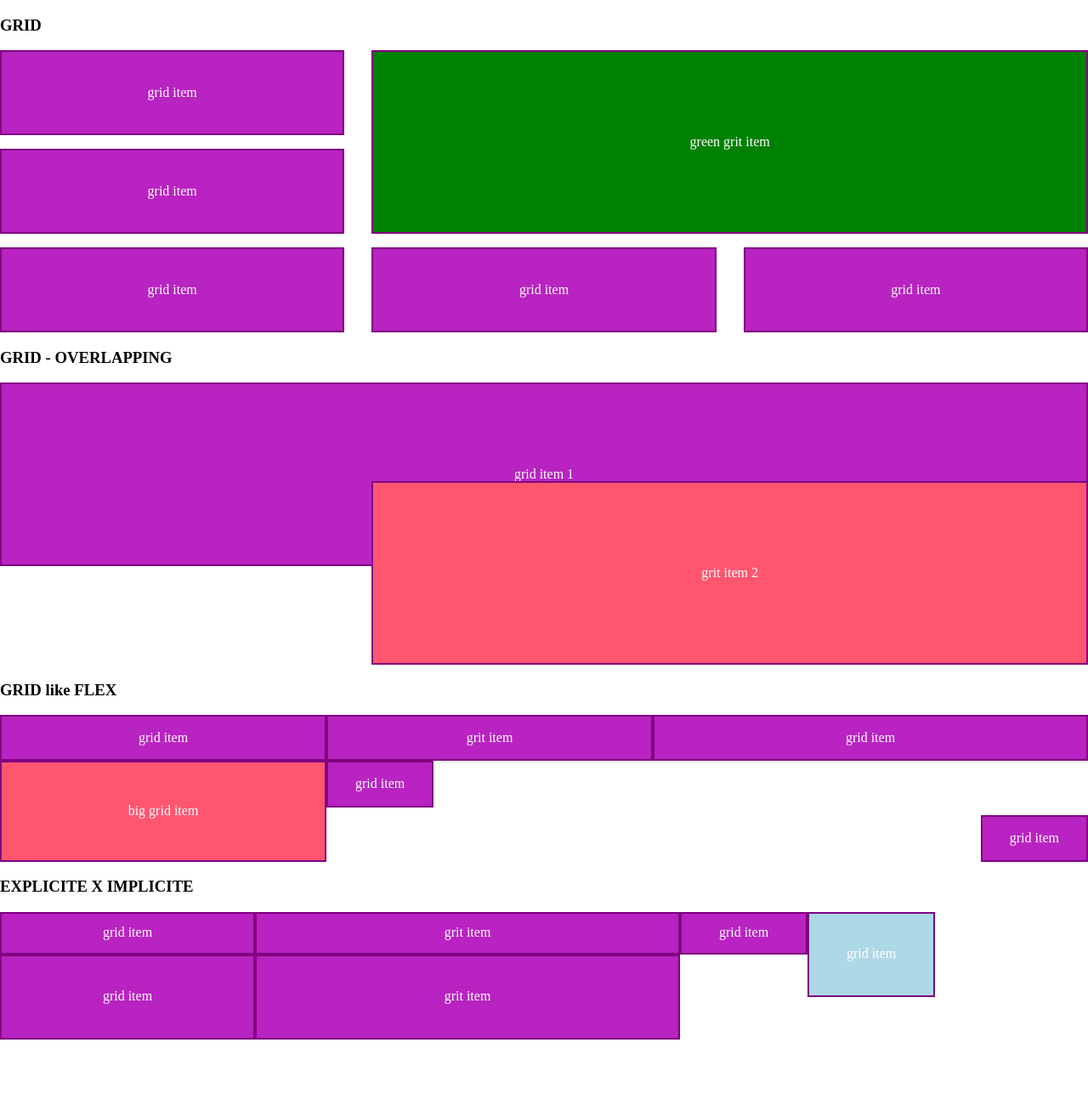
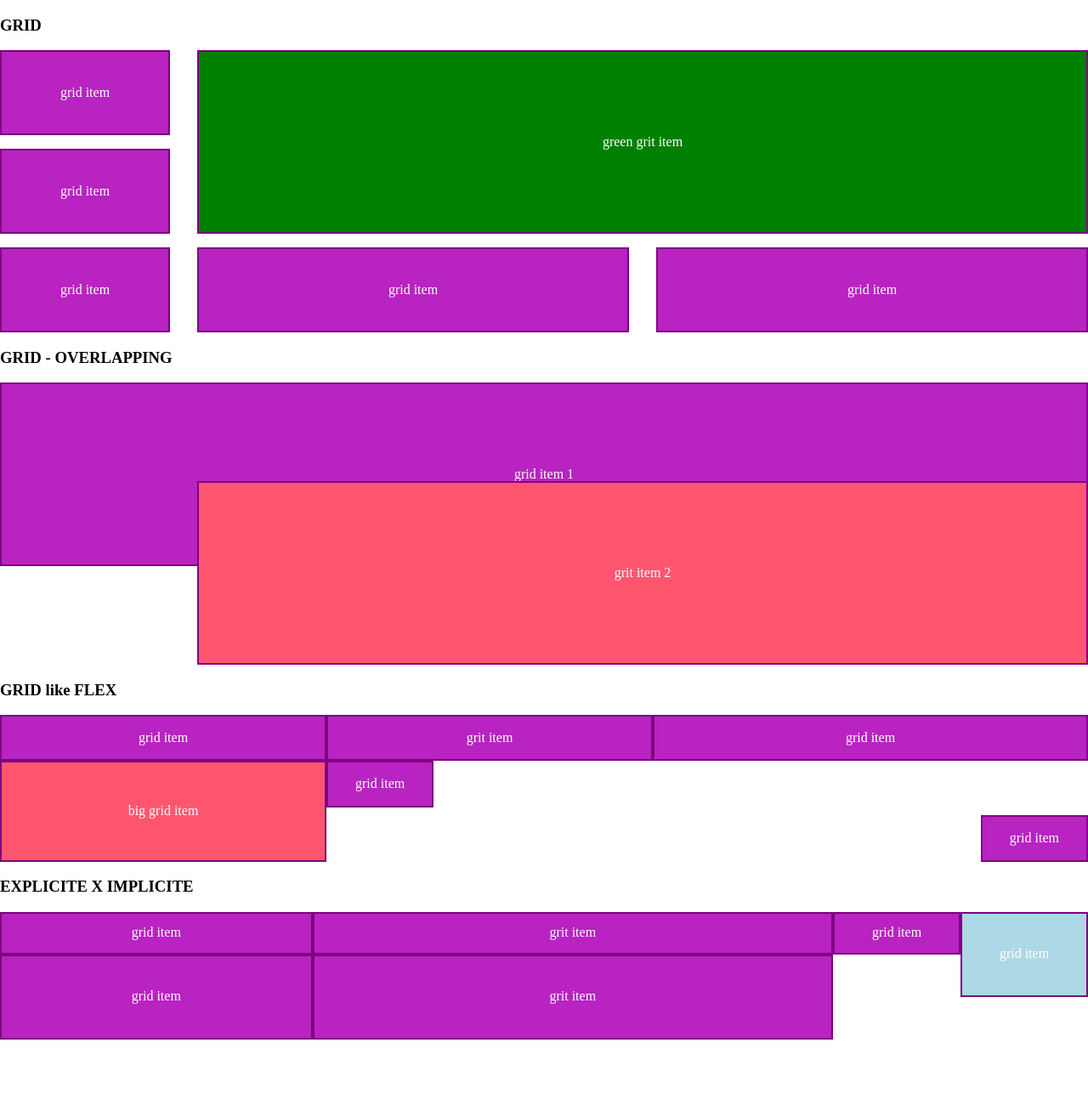
Before and after one commit to PetrValenta92/css-grid, a website built with Vite: page index.html in a window 1280 px wide. Shown: the top 1300 px of the page at 85% size. Built offline with nearby package versions, Linux system fonts and the light colour scheme.

Commit message:
Update style.css

```diff
--- a/css/style.css
+++ b/css/style.css
@@ -14,9 +14,11 @@
   If min is biger than max, grid will ignore it and use it as max value
   */
 
+  /* !fr units can't be used as the min size for minmax()! */
+
   display: grid;
   /* grid-template-columns: 200px 200px 200px; */
-  grid-template-columns: 1fr 1fr 1fr;
+  grid-template-columns: 200px minmax(200px, 1fr) 1fr;
   grid-template-rows: 100px 100px 100px;
 
   /* SHORTHAND
@@ -24,7 +26,7 @@
   grid-template: 100px 100px 100px / 200px 200px 200px;
   */
 
-  /* !Adding gaps only inside! */
+  /* !Gaps are added only inside of the grid! */
 
   grid-column-gap: 2rem;
   grid-row-gap: 1rem;
@@ -116,7 +118,7 @@
   display: grid;
   /* this is explicite*/
   grid-template-rows: 50px 100px 200px;
-  grid-template-columns: 300px 500px;
+  grid-template-columns: 3fr 5fr;
 
   /*
   implicite rows and columns are default to auto,
```
